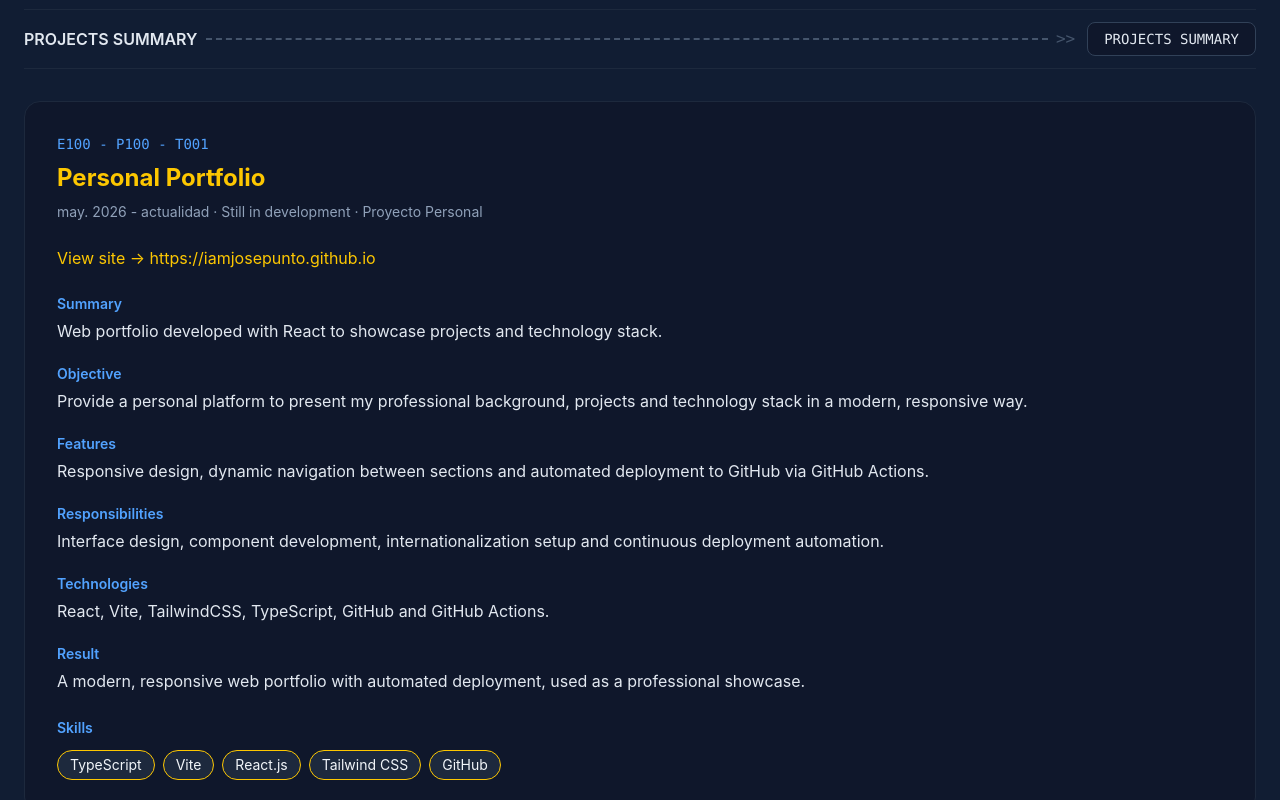
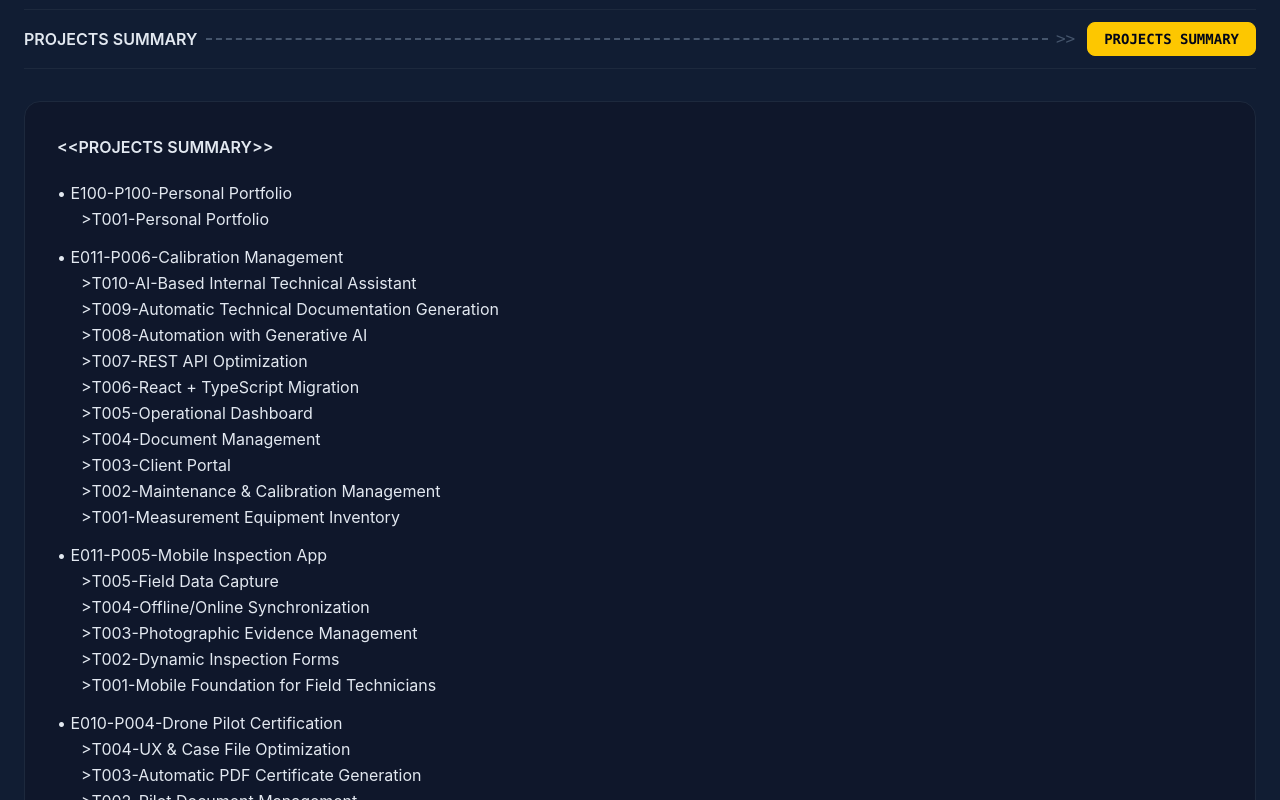
Before and after one commit to iamjosepunto/iamjosepunto.github.io, a React (Vite) app: page / in a window 1280 px wide. Shown: the part 5360-6160 px from the top of the page. Built offline with nearby package versions, Linux system fonts and the light colour scheme.

Commit message:
Projects: resumen seleccionado por defecto al cargar

```diff
--- a/src/components/Projects.tsx
+++ b/src/components/Projects.tsx
@@ -10,7 +10,7 @@ const Projects = () => {
   const { t } = useTranslation();
 
   const [selected, setSelected] = useState<TaskRef | typeof SUMMARY>(
-    PROJECT_GROUPS[0].tasks[0]
+    SUMMARY
   );
 
   const [selectedEmpresa, setSelectedEmpresa] = useState<string>(
```
